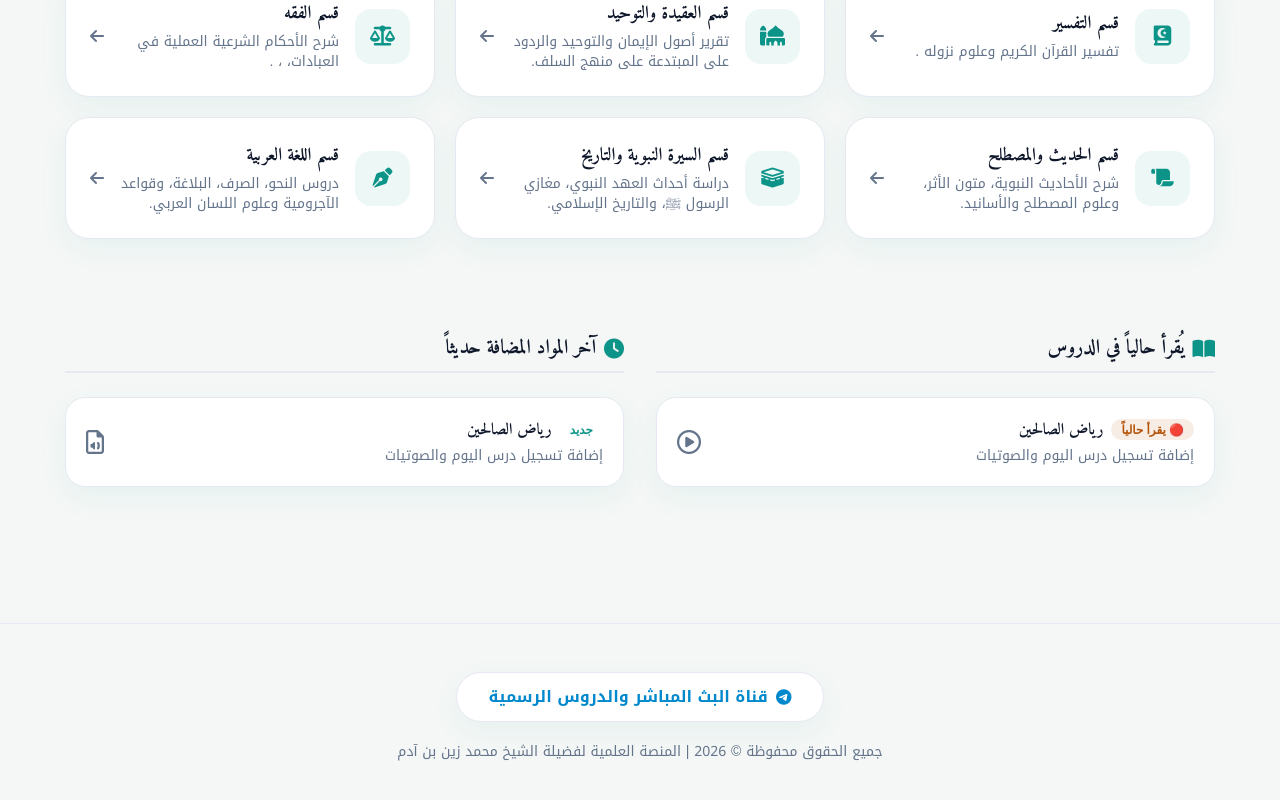
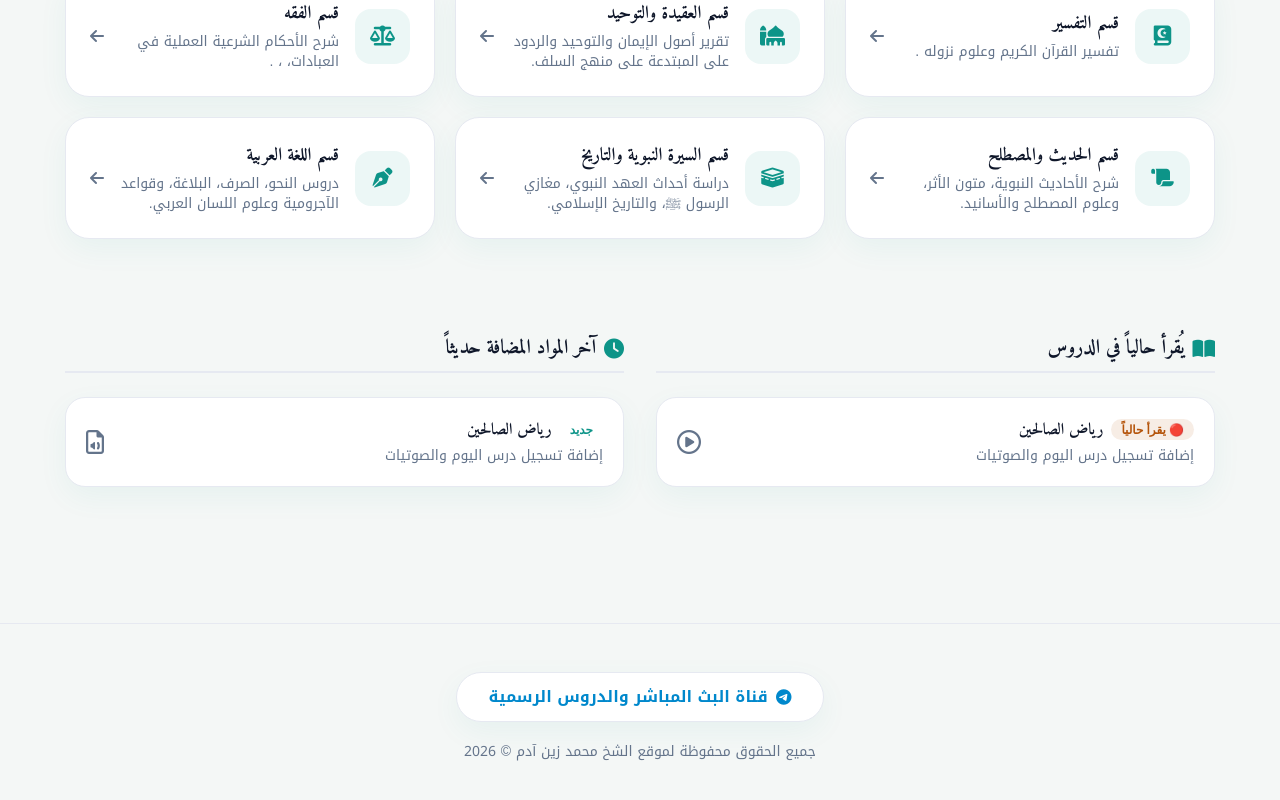
Before and after one commit to ibnhalal/sheikh-site, a Next.js app: page / in a window 1280 px wide. Shown: the part 602-1402 px from the top of the page. Built offline with nearby package versions, Linux system fonts and the light colour scheme.

Commit message:
Update page.js

```diff
--- a/app/page.js
+++ b/app/page.js
@@ -256,10 +256,10 @@ export default function HomePage() {
         </a>
         <p className="text-sm">
           {lang === "ar"
-            ? "جميع الحقوق محفوظة © 2026 | المنصة العلمية لفضيلة الشيخ محمد زين بن آدم"
+            ? "  جميع الحقوق محفوظة لموقع الشخ محمد زين آدم  © 2026  "
             : lang === "en"
-            ? "All Rights Reserved © 2026 | Scientific Platform of Sheikh Muhammedzain Adam"
-            : "መብቱ በህግ የተጠበቀ ነው © 2026 | የሸይኽ   ሙሀመድዘይን አደም መድረክ"}
+            ? "All rights reserved to the website of Muhammedzain Adam© 2026."
+            : "መብቱ በሸይኽ ሙሀመድዘይን አደም ድህረ ገጽ የተጠበቀ ነው። © 2026"}
         </p>
       </footer>
     </div>
```
